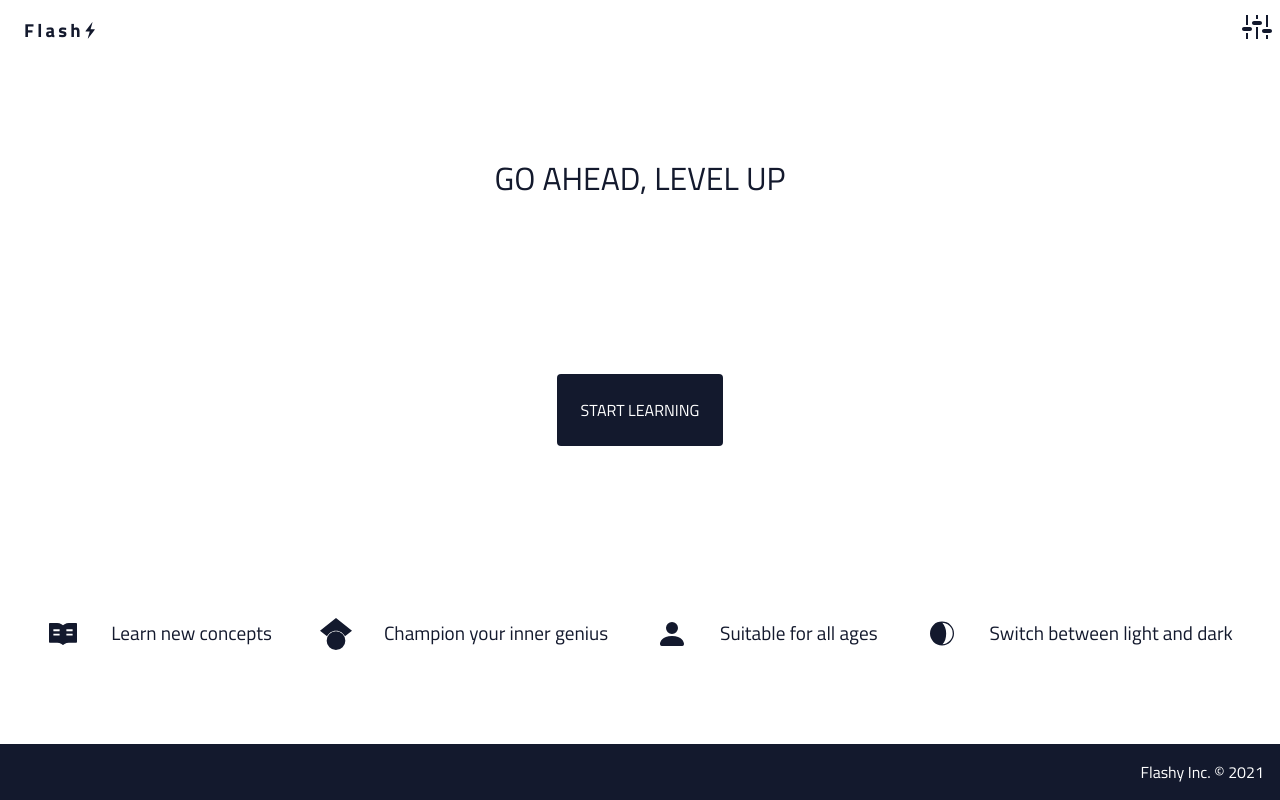
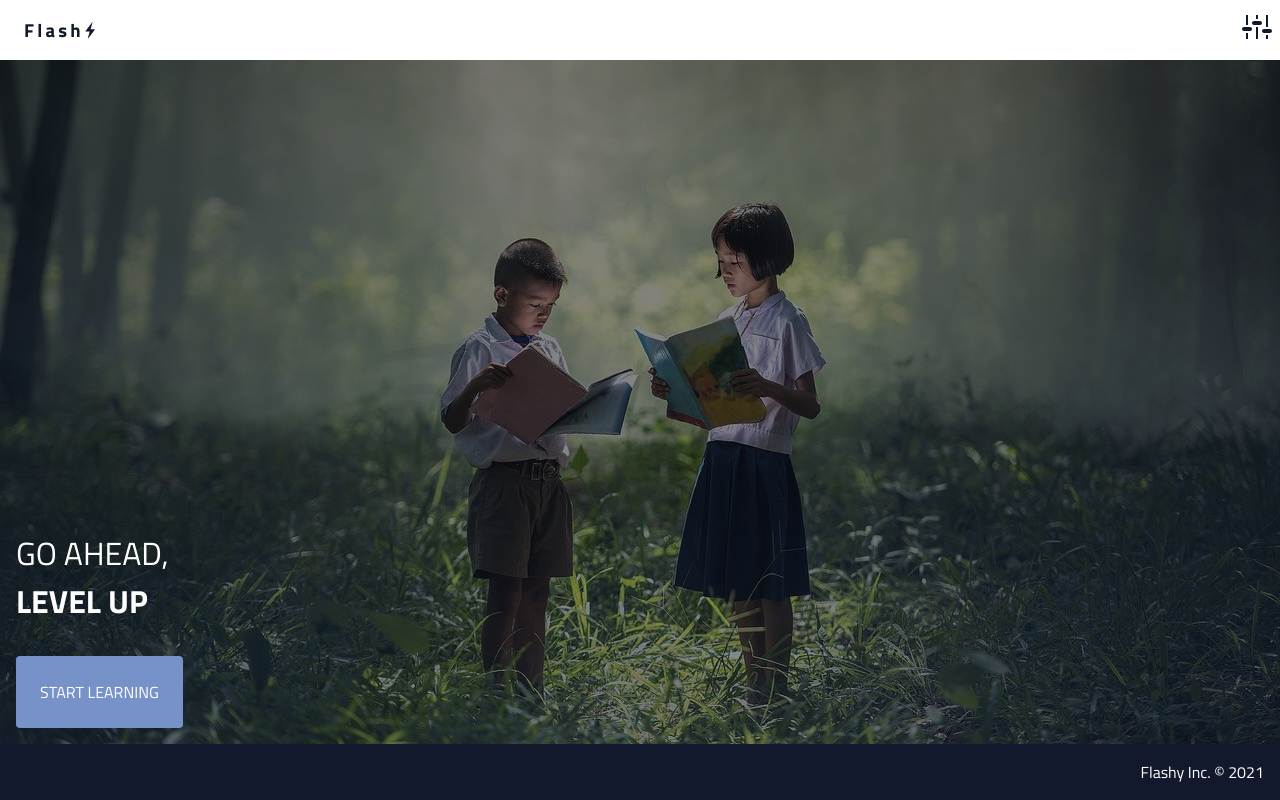
Before and after one commit to gbsimon87/flashy-react, a React (Create React App) app: page / in a window 1280 px wide. Built offline with nearby package versions, Linux system fonts and the light colour scheme.

Commit message:
chaange homepage layout, add bg image

```diff
--- a/src/components/Home.js
+++ b/src/components/Home.js
@@ -1,39 +1,18 @@
 import React from 'react';
 import { Link } from 'react-router-dom';
-import { AiFillRead } from "react-icons/ai";
-import { SiGooglescholar } from "react-icons/si";
-import { WiMoonAltWaxingCrescent4 } from "react-icons/wi";
-import { BsFillPersonFill } from "react-icons/bs";
 
 import { useGlobalContext } from '../context';
 
 function Home() {
   const { theme } = useGlobalContext();
   return (
-    <div className="home" style={theme && theme.callout}>
-      <section className="home__callout">
-        <p>GO AHEAD, LEVEL UP</p>
+    <div className="home">
+      <section className="home__callout" style={theme && theme.callout}>
+        <p>GO AHEAD,</p>
+        <p>LEVEL UP</p>
       </section>
       <section className="home__action">
         <Link style={theme && theme.callout && theme.calloutLink} to="/learn" className="start-learning">START LEARNING</Link>
-      </section>
-      <section className="home__benefits" style={theme && theme.home && theme.home.benefits}>
-        <div className="benefits_card">
-          <AiFillRead size="2rem" />
-          <p>Learn new concepts</p>
-        </div>
-        <div className="benefits_card">
-          <SiGooglescholar size="2rem" />
-          <p>Champion your inner genius</p>
-        </div>
-        <div className="benefits_card">
-          <BsFillPersonFill size="2rem" />
-          <p>Suitable for all ages</p>
-        </div>
-        <div className="benefits_card">
-          <WiMoonAltWaxingCrescent4 size="2rem" />
-          <p>Switch between light and dark</p>
-        </div>
       </section>
     </div>
   )
--- a/src/context.js
+++ b/src/context.js
@@ -37,12 +37,11 @@ export const themes = {
       background: themeColors.primary4,
     },
     callout: {
-      color: themeColors.primary1,
-      background: themeColors.primary5,
+      color: themeColors.primary2,
     },
     calloutLink: {
-      color: themeColors.primary5,
-      background: themeColors.white,
+      color: themeColors.white,
+      background: themeColors.primary1
     },
     home: {
       benefits: {
@@ -68,12 +67,11 @@ export const themes = {
       background: themeColors.white,
     },
     callout: {
-      color: themeColors.primary5,
-      background: themeColors.white,
+      color: themeColors.white,
     },
     calloutLink: {
       color: themeColors.white,
-      background: themeColors.primary5,
+      background: themeColors.primary1,
     },
     home: {
       benefits: {
--- a/src/index.css
+++ b/src/index.css
@@ -301,7 +301,6 @@ article.nextSlide {
   align-items: center;
   cursor: pointer;
   border: none;
-  background: white;
 }
 
 .section__footer button svg {
@@ -314,20 +313,18 @@ article.nextSlide {
 }
 
 .home {
-  display: flex;
-  flex-flow: column;
+  position: relative;
   overflow: hidden;
   min-height: calc(100vh - 116px);
   justify-content: space-around;
+  background: linear-gradient(rgba(0,0,0,0.5), rgba(19,25,45,0.5)), #ffffff url("./images/learn1.jpeg") no-repeat center -10rem;
 }
 
 .home .home__callout {
   padding: 1rem;
-  display: flex;
-  flex-flow: column;
-  justify-content: space-between;
-  align-items: center;
-  text-align: center;
+  position: absolute;
+  width: 100%;
+  bottom: 15%;
 }
 
 .home__callout p {
@@ -335,9 +332,16 @@ article.nextSlide {
   font-style: inherit;
 }
 
+.home__callout p:last-child {
+  font-weight: bold;
+}
+
 .home .home__action {
   display: flex;
   justify-content: center;
+  padding: 1rem;
+  position: absolute;
+  bottom: 0;
 }
 
 .home .home__action .start-learning {
```
Also changed, not shown: src/components/ui/Benefits.js (added, +33 -0 lines), src/images/learn1.jpeg (added).
